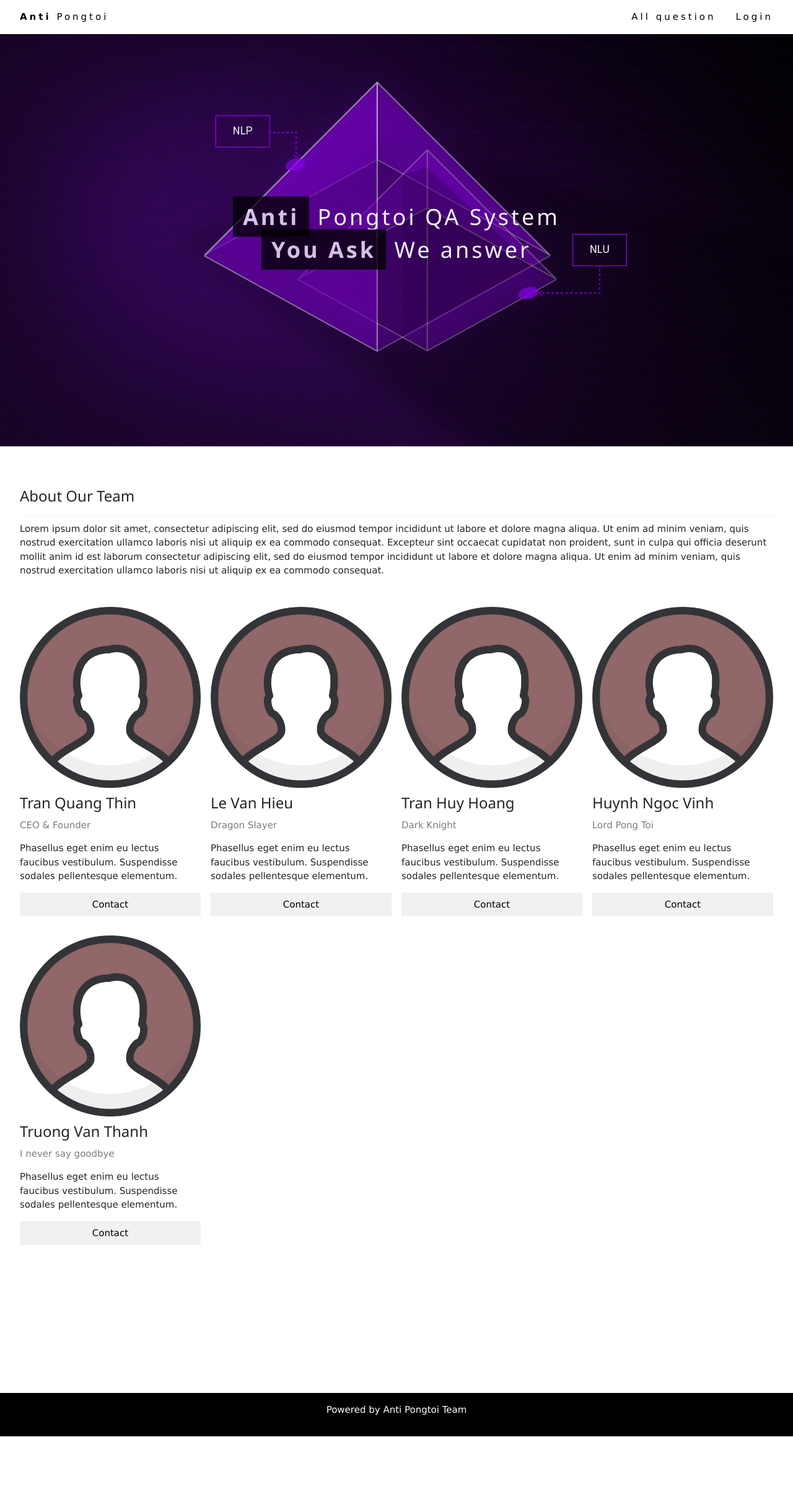
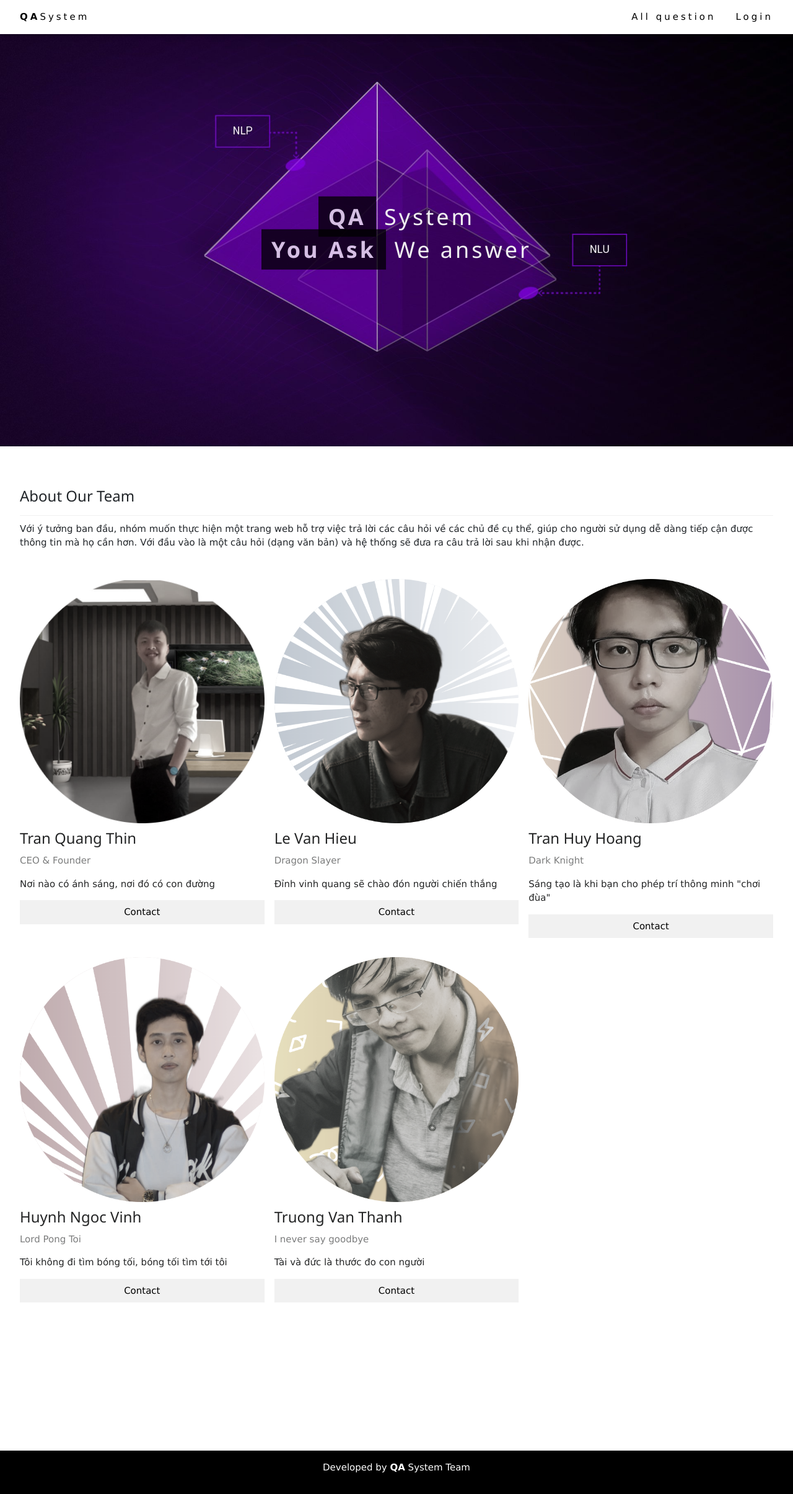
Before and after one commit to tvthanh0401/qasystem, a Django app: template qa/templates/index.html in a window 1280 px wide. Shown: the whole page at 62% size. Before the commit the page ends 2317 px from the top, so only its background shows below. Run offline with Django 3.2, Linux system fonts and the light colour scheme; the template is opened without the code that fills it, so the values that code supplies are empty; some libraries are stand-ins or nearby versions.

Commit message:
"cap nhat thong tin ca nhan va mot so thu linh tinh"

```diff
--- a/qa/templates/base.html
+++ b/qa/templates/base.html
@@ -2,7 +2,7 @@
 <!DOCTYPE html>
 <html lang="en">
 <head>
-  {% block title %}<title>Anti Pongtoi QA System</title>{% endblock %}
+  {% block title %}<title>QA System</title>{% endblock %}
   <meta charset="utf-8">
   <meta name="viewport" content="width=device-width, initial-scale=1">
   <link rel="stylesheet" href="https://cdn.jsdelivr.net/npm/bootstrap@4.5.3/dist/css/bootstrap.min.css" integrity="sha384-TX8t27EcRE3e/ihU7zmQxVncDAy5uIKz4rEkgIXeMed4M0jlfIDPvg6uqKI2xXr2" crossorigin="anonymous">
@@ -17,7 +17,7 @@
 
   <div class="w3-top">
     <div class="w3-bar w3-white w3-wide w3-padding w3-card">
-      <a href="{% url 'index' %}" class="w3-bar-item w3-button"><b>Anti</b> Pongtoi</a>
+      <a href="{% url 'index' %}" class="w3-bar-item w3-button"><b>QA</b>System</a>
       <!-- Float links to the right. Hide them on small screens -->
       <div class="w3-right w3-hide-small">
         <a href="{% url 'questions' %}" class="w3-bar-item w3-button">All question</a>
@@ -55,7 +55,7 @@
         {% endblock %}
       </div>
   <footer class="w3-center w3-black w3-padding-16" style="margin-top: 200px;">
-        <p>Powered by <a href="#" title="W3.CSS" target="_blank" class="w3-hover-text-green">Anti Pongtoi Team</a></p>
+        <p>Developed by <a href="#" title="W3.CSS" target="_blank" class="w3-hover-text-green"><b>QA</b> System Team</a></p>
   </footer>
 </body>
 </html>
--- a/qa/templates/index.html
+++ b/qa/templates/index.html
@@ -1,4 +1,3 @@
-
 {% extends "base.html" %}
 {% load static %}
 
@@ -8,28 +7,34 @@
   * {
     box-sizing: border-box;
   }
+
   main {
     margin: 100px auto;
     height: 600px;
   }
+
   main div {
     display: block;
     margin: auto;
     width: 50%;
   }
+
   main input {
     width: 100%;
     padding-top: 20px;
   }
+
   main textarea {
     width: 100%;
     height: 200px;
     font-size: 24px;
     border-radius: 5px;
   }
+
   main h4 {
     text-align: center;
   }
+
   #submit {
     display: block;
     width: 50%;
@@ -41,14 +46,18 @@
     cursor: pointer;
     margin: auto;
   }
+
   #submit:hover {
     background-color: #aa1266;
   }
+
   #question {
     font-size: 24px;
   }
+
   #feedback-block {
-    width: 100%;;
+    width: 100%;
+    ;
   }
 </style>
 {% endblock %}
@@ -56,11 +65,11 @@
 
 {% if user.is_authenticated %}
 <main class="w3-monospace">
-    <h4>Let ask us some question and we will use our Anti Pong Toi QA System to get the answer for you!</h2>
+  <h4>Let ask us some question and we will use our QA System to get the answer for you!</h2>
     <div>
       <label for="question">Question:</label>
-      <input type="text" id="question" class="w3-input w3-border"/>
-      <input type="submit" value="ASK" id="submit" class="w3-btn w3-blue"/>
+      <input type="text" id="question" class="w3-input w3-border" />
+      <input type="submit" value="ASK" id="submit" class="w3-btn w3-blue" />
     </div>
     <div class="w3-panel w3-red" id="error-question">
       <p>The question cannot be empty!</p>
@@ -71,9 +80,9 @@
       <textarea id="answer" name="w3review" rows="4" cols="50" readonly>
       </textarea>
       <div id="feedback-block">
-        <label for="feedback" >Feedback:</label>
+        <label for="feedback">Feedback:</label>
         <textarea id="feedback-text" name="feedback" rows="4" cols="50" class="w3-input w3-border"></textarea>
-        <input type="submit" value="Send feedback" id="feedback-submit" class="w3-btn w3-blue"/>
+        <input type="submit" value="Send feedback" id="feedback-submit" class="w3-btn w3-blue" />
       </div>
       <div class="w3-panel w3-green" id="feedback-ok">
         <p>Saving feedback successfully! Just change the feedback if you want to tell us more.</p>
@@ -83,7 +92,7 @@
     <script>
       // fetch post query from server
       CKEDITOR.config.readOnly = false;
-      CKEDITOR.replace( 'feedback-text' );
+      CKEDITOR.replace('feedback-text');
       var question_id = -1;
       var username = '{{ user.get_username }}';
       var answer = "";
@@ -142,8 +151,7 @@
                 headers: {
                   "Content-Type": "application/json; charset=utf-8",
                 },
-            }).then((res) => res.json()).then((res) =>
-              {
+              }).then((res) => res.json()).then((res) => {
                 question_id = res["question_id"];
               });
           });
@@ -167,54 +175,58 @@
 <header class="w3-display-container w3-content w3-wide" style="max-width:1500px;" id="home">
   <img class="w3-image" src="{% static 'images/qa1.jpg' %}" alt="Architecture" width="1500" height="800">
   <div class="w3-display-middle w3-margin-top w3-center">
-      <h1 class="w3-xxlarge w3-text-white"><span class="w3-padding w3-black w3-opacity-min"><b>Anti</b></span> <span class="w3-hide-small w3-text-light-grey">Pongtoi QA System</span></h1>
-      <h1 class="w3-xxlarge w3-text-white"><span class="w3-padding w3-black w3-opacity-min"><b>You Ask</b></span> <span class="w3-hide-small w3-text-light-grey">We answer</span></h1>
+    <h1 class="w3-xxlarge w3-text-white"><span class="w3-padding w3-black w3-opacity-min"><b>QA</b></span> <span
+        class="w3-hide-small w3-text-light-grey">System</span></h1>
+    <h1 class="w3-xxlarge w3-text-white"><span class="w3-padding w3-black w3-opacity-min"><b>You Ask</b></span> <span
+        class="w3-hide-small w3-text-light-grey">We answer</span></h1>
   </div>
 </header>
 <div class="w3-content w3-padding" style="max-width:1564px">
   <div class="w3-container w3-padding-32" id="about">
     <h3 class="w3-border-bottom w3-border-light-grey w3-padding-16">About Our Team</h3>
-      <p>Lorem ipsum dolor sit amet, consectetur adipiscing elit, sed do eiusmod tempor incididunt ut labore et dolore magna aliqua. Ut enim ad minim veniam, quis nostrud exercitation ullamco laboris nisi ut aliquip ex ea commodo consequat. Excepteur sint
-        occaecat cupidatat non proident, sunt in culpa qui officia deserunt mollit anim id est laborum consectetur adipiscing elit, sed do eiusmod tempor incididunt ut labore et dolore magna aliqua. Ut enim ad minim veniam, quis nostrud exercitation ullamco
-        laboris nisi ut aliquip ex ea commodo consequat.
+    <p>
+      Với ý tưởng ban đầu, nhóm muốn thực hiện một trang web hỗ trợ việc trả lời các câu hỏi về các chủ đề cụ thể, giúp
+      cho người sử dụng dễ dàng tiếp cận được thông tin mà họ cần hơn. Với đầu vào là một câu hỏi (dạng văn bản) và hệ
+      thống sẽ đưa ra câu trả lời sau khi nhận được.
+
     </p>
   </div>
 
   <div class="w3-row-padding w3-grayscale">
-      <div class="w3-col l3 m6 w3-margin-bottom">
-        <img src="{% static 'images/user.png' %}" alt="John" style="width:100%">
+    <div class="w3-col l4 m6 w3-margin-bottom">
+      <img src="{% static 'images/thin.png' %}" alt="John" style="width:100%">
       <h3>Tran Quang Thin</h3>
       <p class="w3-opacity">CEO & Founder</p>
-        <p>Phasellus eget enim eu lectus faucibus vestibulum. Suspendisse sodales pellentesque elementum.</p>
-        <p><button class="w3-button w3-light-grey w3-block">Contact</button></p>
+      <p>Nơi nào có ánh sáng, nơi đó có con đường</p>
+      <p><button class="w3-button w3-light-grey w3-block"><a href="https://www.facebook.com/TuiLaQuangThin/">Contact</a></button></p>
     </div>
-      <div class="w3-col l3 m6 w3-margin-bottom">
-        <img src="{% static 'images/user.png' %}" alt="Jane" style="width:100%">
+    <div class="w3-col l4 m6 w3-margin-bottom">
+      <img src="{% static 'images/hieu.png' %}" alt="Jane" style="width:100%">
       <h3>Le Van Hieu</h3>
       <p class="w3-opacity">Dragon Slayer</p>
-        <p>Phasellus eget enim eu lectus faucibus vestibulum. Suspendisse sodales pellentesque elementum.</p>
-        <p><button class="w3-button w3-light-grey w3-block">Contact</button></p>
+      <p>Đỉnh vinh quang sẽ chào đón người chiến thắng</p>
+      <p><button class="w3-button w3-light-grey w3-block"><a href="https://www.facebook.com/LeVanHieu231/">Contact</a></button></p>
     </div>
-      <div class="w3-col l3 m6 w3-margin-bottom">
-        <img src="{% static 'images/user.png' %}" alt="Mike" style="width:100%">
+    <div class="w3-col l4 m6 w3-margin-bottom">
+      <img src="{% static 'images/hoang.png' %}" alt="Mike" style="width:100%">
       <h3>Tran Huy Hoang</h3>
       <p class="w3-opacity">Dark Knight</p>
-        <p>Phasellus eget enim eu lectus faucibus vestibulum. Suspendisse sodales pellentesque elementum.</p>
-        <p><button class="w3-button w3-light-grey w3-block">Contact</button></p>
+      <p>Sáng tạo là khi bạn cho phép trí thông minh "chơi đùa"</p>
+      <p><button class="w3-button w3-light-grey w3-block"><a href="https://www.facebook.com/kietchay100/">Contact</a></button></p>
     </div>
-      <div class="w3-col l3 m6 w3-margin-bottom">
-        <img src="{% static 'images/user.png' %}" alt="Dan" style="width:100%">
+    <div class="w3-col l4 m6 w3-margin-bottom">
+      <img src="{% static 'images/vinh.png' %}" alt="Dan" style="width:100%">
       <h3>Huynh Ngoc Vinh</h3>
       <p class="w3-opacity">Lord Pong Toi</p>
-        <p>Phasellus eget enim eu lectus faucibus vestibulum. Suspendisse sodales pellentesque elementum.</p>
-        <p><button class="w3-button w3-light-grey w3-block">Contact</button></p>
+      <p>Tôi không đi tìm bóng tối, bóng tối tìm tới tôi</p>
+      <p><button class="w3-button w3-light-grey w3-block"><a href="https://www.facebook.com/vinhhuynh001">Contact</a></button></p>
     </div>
-      <div class="w3-col l3 m6 w3-margin-bottom">
-        <img src="{% static 'images/user.png' %}" alt="Dan" style="width:100%">
+    <div class="w3-col l4 m6 w3-margin-bottom">
+      <img src="{% static 'images/thanh.png' %}" alt="Dan" style="width:100%">
       <h3>Truong Van Thanh</h3>
       <p class="w3-opacity">I never say goodbye</p>
-        <p>Phasellus eget enim eu lectus faucibus vestibulum. Suspendisse sodales pellentesque elementum.</p>
-        <p><button class="w3-button w3-light-grey w3-block">Contact</button></p>
+      <p>Tài và đức là thước đo con người</p>
+      <p><button class="w3-button w3-light-grey w3-block"><a href="https://www.facebook.com/DaiSu.TDVT">Contact</a></button></p>
     </div>
   </div>
 </div>
--- a/server-api/config.py
+++ b/server-api/config.py
@@ -1 +1 @@
-API_KEY = "7b51ff1c51d39ee4017ce2f27382892efe61429ded8fd97345e7ee2e82f1b5b9"
+API_KEY = "5bd781aeb69f8cc135c41c8ab0f5a64d0d2caeec050904fe83a66efb4c638ebb"
```
Also changed, not shown: requirements.txt (added, +8 -0 lines), server-api/main.py (+11 -12 lines), README.md, db.sqlite3, qa/static/images/hieu.png (added), qa/static/images/hoang.png (added), qa/static/images/thanh.png (added), qa/static/images/thin.png (added), qa/static/images/vinh.png (added), qablog/urls.py (line endings or trailing spaces). Lines whose indentation alone changed are shown as unchanged.
